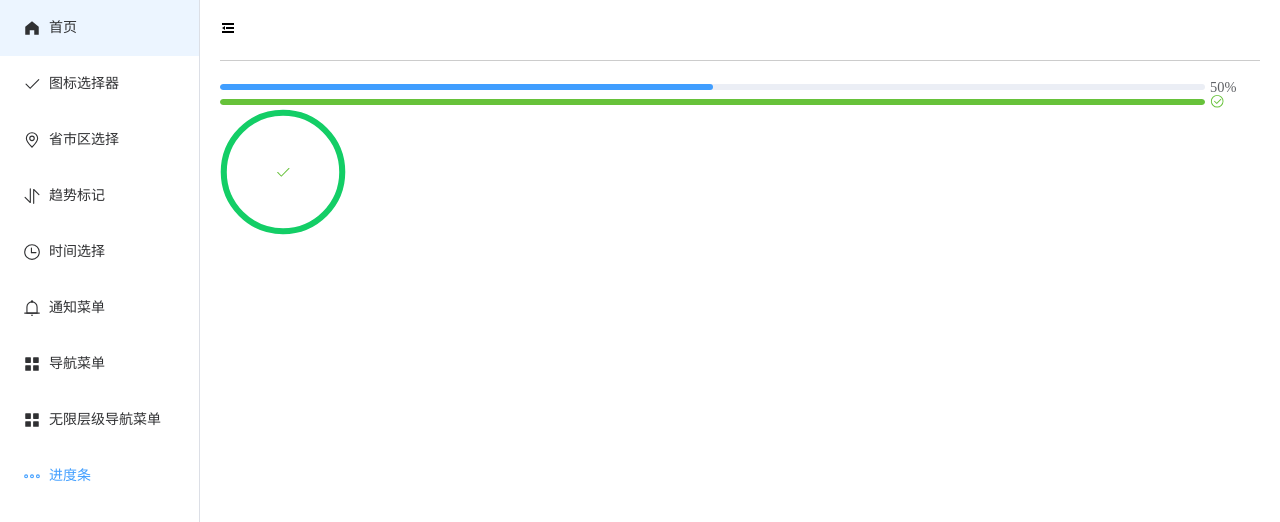
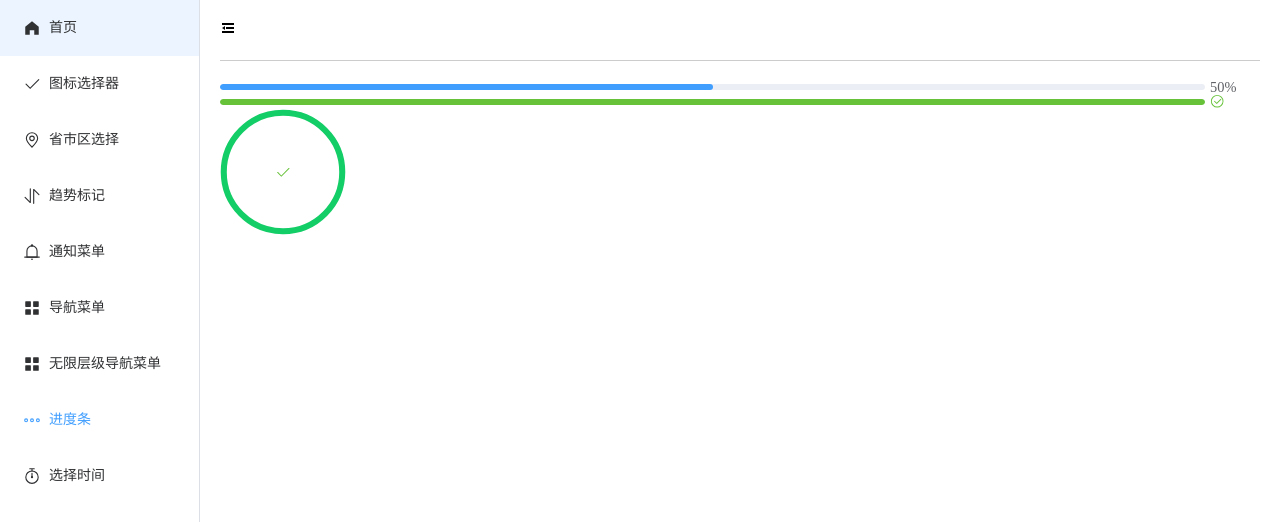
Before and after one commit to beyond-yang/vite-project, a Vue app: page /#/progress in a window 1280 px wide. Shown: the top 522 px of the page. Built offline with nearby package versions, Linux system fonts and the light colour scheme.

Commit message:
feat: 添加事件选择组件目录

```diff
--- /dev/null
+++ b/src/components/chooseTime/index.ts
@@ -0,0 +1,8 @@
+import chooseTime from './src/index.vue';
+import { App } from 'vue'
+
+export default {
+  install(app: App) {
+    app.component('m-choose-time', chooseTime);
+  }
+}
--- /dev/null
+++ b/src/components/chooseTime/src/index.vue
@@ -0,0 +1,8 @@
+<template>
+  <div>
+    时间选择
+  </div>
+</template>
+
+<script setup lang="ts">
+</script>
--- a/src/components/container/src/navSide/index.vue
+++ b/src/components/container/src/navSide/index.vue
@@ -32,11 +32,6 @@ const data = [
     index: '/trendMark'
   },
   {
-    icon: 'Clock',
-    name: '时间选择',
-    index: '/TimeSelect'
-  },
-  {
     icon: 'Bell',
     name: '通知菜单',
     index: '/notification'
@@ -55,6 +50,11 @@ const data = [
     icon: 'More',
     name: '进度条',
     index: '/progress'
+  },
+  {
+    icon: 'Timer',
+    name: '选择时间',
+    index: '/choose-time'
   }
 ];
 
--- a/src/components/index.ts
+++ b/src/components/index.ts
@@ -7,6 +7,7 @@ import notification from './notification';
 import list from './list';
 import menu from './menu';
 import progress from './progress';
+import chooseTime from './chooseTime';
 
 const components = [
   chooseArea,
@@ -15,7 +16,8 @@ const components = [
   notification,
   list,
   menu,
-  progress
+  progress,
+  chooseTime
 ];
 
 export default {
--- a/src/router/index.ts
+++ b/src/router/index.ts
@@ -38,6 +38,10 @@ const constRoutes: Array<RouteRecordRaw> = [
       {
         path: '/progress',
         component: () => import('@/views/progress/index.vue')
+      },
+      {
+        path: '/choose-time',
+        component: () => import('@/views/chooseTime/index.vue')
       }
     ]
   },
--- /dev/null
+++ b/src/views/chooseTime/index.vue
@@ -0,0 +1,5 @@
+<template>
+  <m-choose-time></m-choose-time>
+</template>
+
+<script></script>
```
